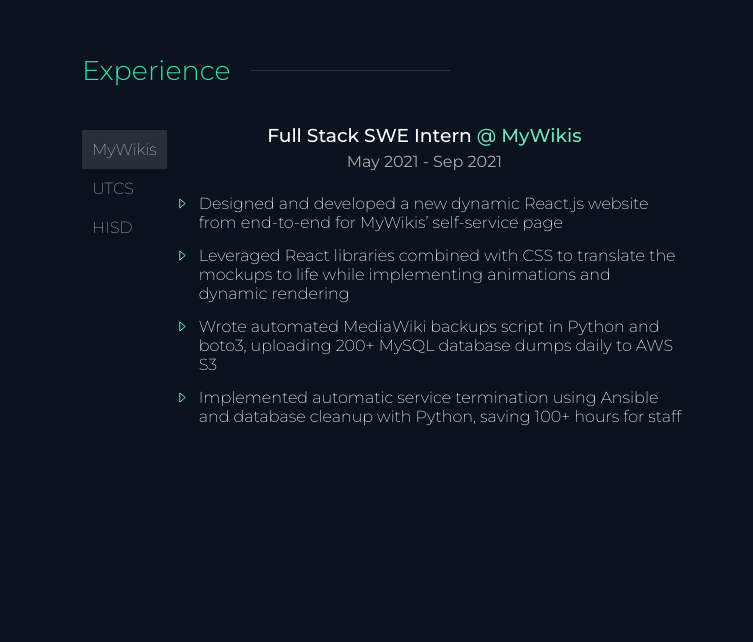
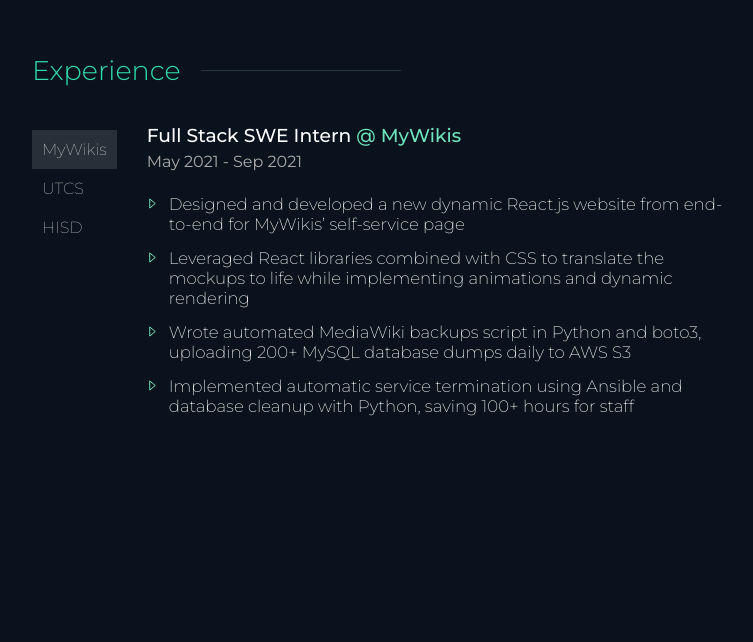
Before and after one commit to manish-bhandari/portfolio-website, a React (Create React App) app: page / in a window 1280 px wide. Shown: the part 2498-3140 px from the top of the page, without its empty margins (258-1011 px from the left). Built offline with nearby package versions, Linux system fonts and the light colour scheme.

Commit message:
experience section adjustments

```diff
--- a/src/components/Experience/Experience.css
+++ b/src/components/Experience/Experience.css
@@ -1,7 +1,7 @@
 .experience_section{
     padding: 50px 0 300px;
     height: 500px;
-    max-width: 600px;
+    max-width: 700px;
 }
 
 
@@ -30,15 +30,17 @@
 .tabs-container{
     padding: 0;
     font-weight: 100;
+    margin-right: 20px;
 }
-
-
 
 .tab_heading h3{
     font-weight: 500;
     color: white;
     margin-top: 10px;
     margin-bottom: 5px;
+        text-align: left;
+        padding-left: 10px;
+
 }
 
 .tab_heading span{
@@ -48,6 +50,9 @@
 .tab_heading p{
     color: #AAAAAA;
     margin: 0;
+    text-align: left;
+            padding-left: 10px;
+
 }
 
 .tab-content-container ul{
@@ -61,6 +66,7 @@
     list-style: none;
     display: flex;
     align-items: center;
+    font-size: clamp(15px,1.3vw,17px);
 }
 
 
```
